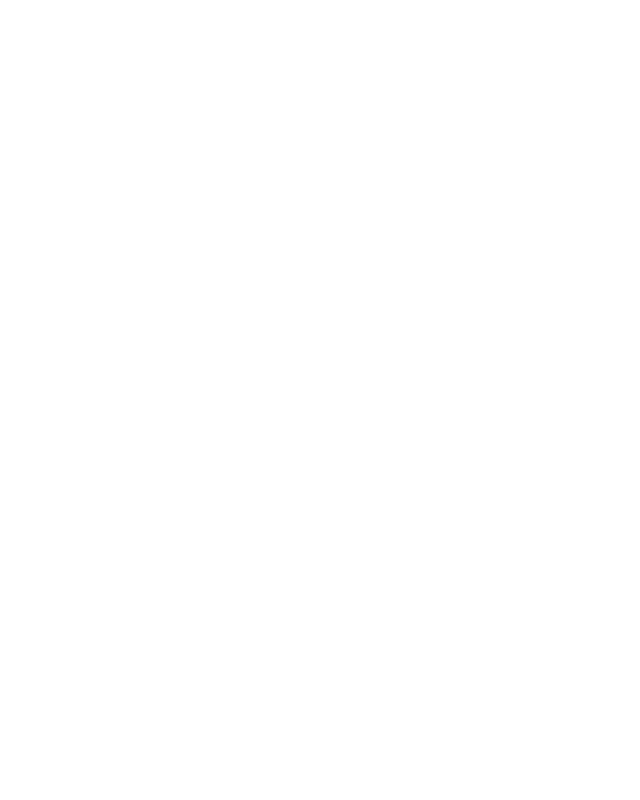
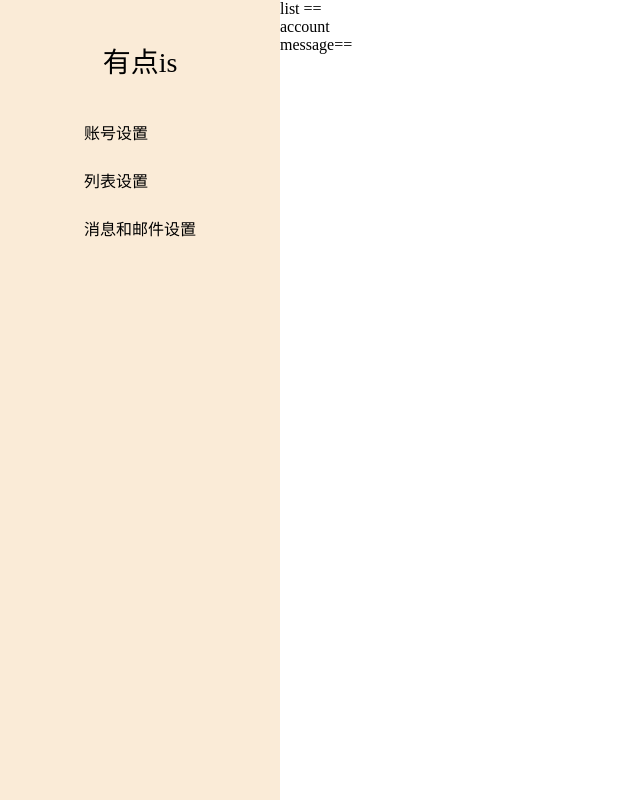
Before and after one commit to wangchunlei0000/my-vue3, a Vue app: page /wangcl/setting/list in a window 1280 px wide. Before the commit this address had no page. Shown: the whole page, without its empty margins (0-640 px from the left). Built offline with nearby package versions, Linux system fonts and the light colour scheme.

Commit message:
命名视图一个页面几个注册路由

```diff
--- /dev/null
+++ b/src/pages/list/index.vue
@@ -0,0 +1,25 @@
+<template>
+  <div class='wrapper'>
+    list ==
+  </div>
+</template>
+
+<script>
+import { onMounted } from 'vue'
+import { useRoute } from 'vue-router'
+
+export default {
+  setup() {
+    const route = useRoute()
+    onMounted(() => {
+      console.log('--/list/:id 动态路由参数 会放到route.params 中----', route.params.id)
+    })
+  }
+}
+
+</script>
+
+<style lang="less" scoped>
+.wrapper {
+}
+</style>
--- /dev/null
+++ b/src/pages/message/index.vue
@@ -0,0 +1,25 @@
+<template>
+  <div class='wrapper'>
+    message==
+  </div>
+</template>
+
+<script>
+import { onMounted } from 'vue'
+import { useRoute } from 'vue-router'
+
+export default {
+  setup() {
+    const route = useRoute()
+    onMounted(() => {
+      console.log('--/list/:id 动态路由参数 会放到route.params 中----', route.params.id)
+    })
+  }
+}
+
+</script>
+
+<style lang="less" scoped>
+.wrapper {
+}
+</style>
--- a/src/pages/setting/index.vue
+++ b/src/pages/setting/index.vue
@@ -3,13 +3,15 @@
     <section class="left-section">
       <div class="title">有点is</div>
       <div class="link-list">
-        <router-link class="link-nav" to="/setting/account"> 账号设置 </router-link>
-        <router-link class="link-nav" to="/setting/list/90"> 列表设置 </router-link>
+        <router-link class="link-nav" to="/setting/account/90"> 账号设置 </router-link>
+        <router-link class="link-nav" to="/setting/list"> 列表设置 </router-link>
         <router-link class="link-nav" to="/setting/message"> 消息和邮件设置 </router-link>
       </div>
     </section>
     <section class="right-section">
-      <router-view/>
+      <router-view />
+      <router-view name="test1" />
+      <router-view name="test2" />
     </section>
   </div>
 </template>
--- a/src/router.js
+++ b/src/router.js
@@ -1,6 +1,8 @@
 import { createRouter, createWebHistory } from 'vue-router'
 import Setting from '@/pages/setting'
 import Account from '@/pages/account'
+import List from '@/pages/list'
+import Message from '@/pages/message'
 
 // 路由配置
 const routes = [
@@ -11,18 +13,26 @@ const routes = [
   {
     path: '/setting',
     component: Setting,
+    // 嵌套路由
     children: [
       {
-        path: 'account',
+        path: 'account/:id',
+        name: 'account',
         component: Account
       },
       {
-        path: 'list/:id',
-        component: Account
+        path: 'list',
+        name: 'list',
+        components: {
+          default: List,
+          test1: Account,
+          test2: Message
+        }
       },
       {
         path: 'message',
-        component: Account
+        name: 'message',
+        component: Message
       }
     ]
   },
```
Also changed, not shown: 1 other file (tests, documents, lock files or other folders).
